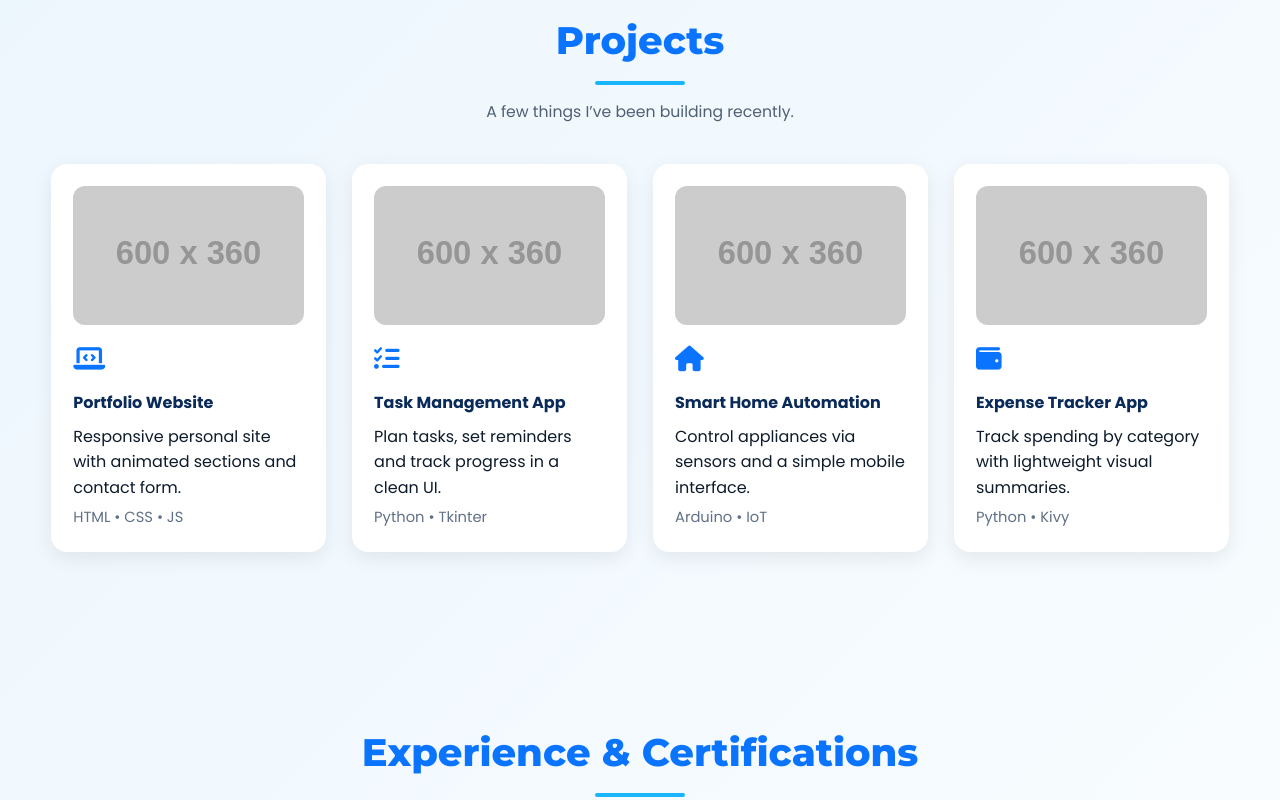
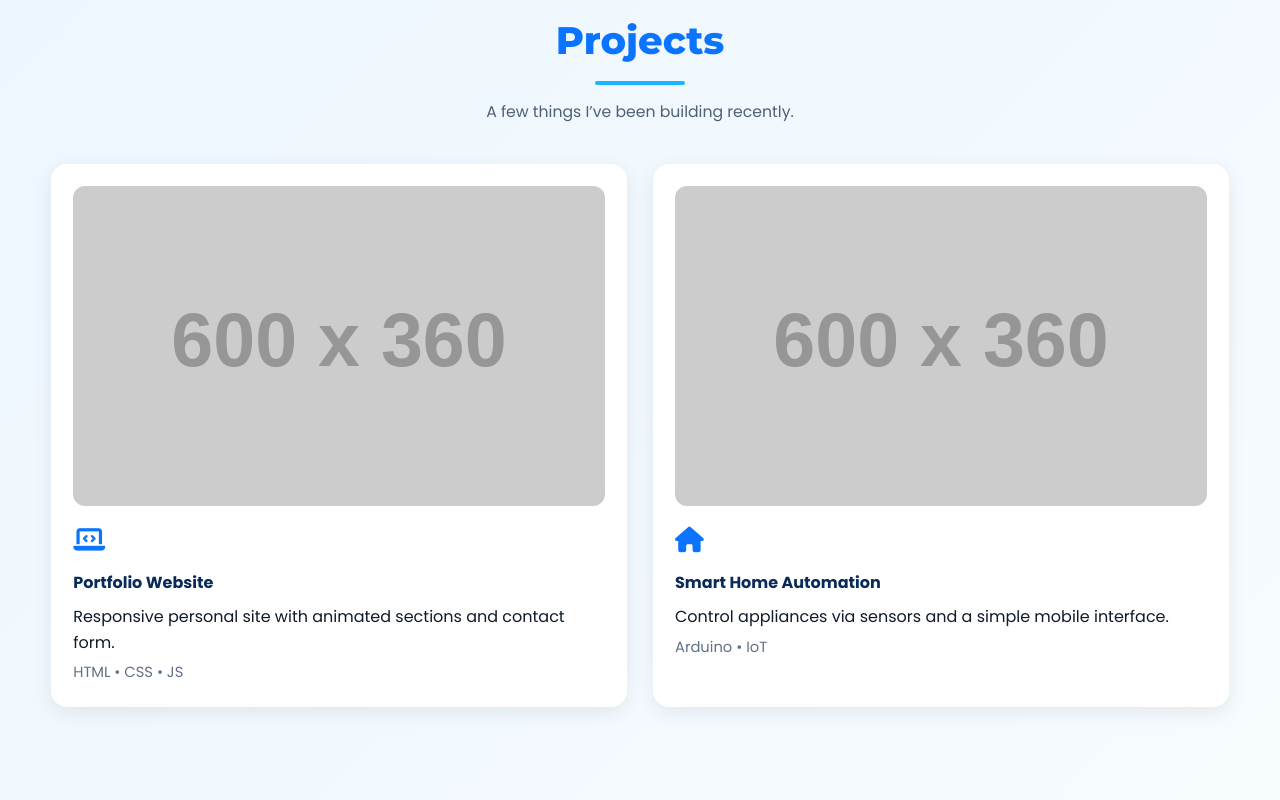
Before and after one commit to Saravanan180/Saravanan.github.io, a plain HTML site: page index.html in a window 1280 px wide. Shown: the part 1998-2798 px from the top of the page. Drawn offline with Linux system fonts and the light colour scheme; placeholder pictures from the web are drawn by us.

Commit message:
Update index.html

```diff
--- a/index.html
+++ b/index.html
@@ -252,7 +252,7 @@
         </div>
       </div>
       <div style="display:grid; place-items:center;">
-        <img src="https://via.placeholder.com/420x320/0a74ff/ffffff?text=Profile" alt="Saravanan K" class="profile-pic">
+        <img src="https://github.com/Saravanan180/Saravanan.github.io/blob/main/Saravanan%20K.jpg" alt="Saravanan K" class="profile-pic">
       </div>
     </div>
   </section>
@@ -348,25 +348,11 @@
           <div class="meta">HTML • CSS • JS</div>
         </div>
         <div class="card">
-          <img class="thumb" src="https://via.placeholder.com/600x360/5bc0de/ffffff?text=Task+App" alt="Task Management App preview">
-          <div class="icon"><i class="fas fa-tasks"></i></div>
-          <h4>Task Management App</h4>
-          <p>Plan tasks, set reminders and track progress in a clean UI.</p>
-          <div class="meta">Python • Tkinter</div>
-        </div>
-        <div class="card">
           <img class="thumb" src="https://via.placeholder.com/600x360/19b5fe/ffffff?text=IoT+Automation" alt="Smart Home Automation preview">
           <div class="icon"><i class="fas fa-home"></i></div>
           <h4>Smart Home Automation</h4>
           <p>Control appliances via sensors and a simple mobile interface.</p>
           <div class="meta">Arduino • IoT</div>
-        </div>
-        <div class="card">
-          <img class="thumb" src="https://via.placeholder.com/600x360/0a74ff/ffffff?text=Expense+Tracker" alt="Expense Tracker App preview">
-          <div class="icon"><i class="fas fa-wallet"></i></div>
-          <h4>Expense Tracker App</h4>
-          <p>Track spending by category with lightweight visual summaries.</p>
-          <div class="meta">Python • Kivy</div>
         </div>
       </div>
     </div>
@@ -455,7 +441,7 @@
                         <a href="https://www.linkedin.com/in/saravanan-k-8a0374334/" target="_blank" title="LinkedIn"><i class="fab fa-linkedin-in"></i></a>
 
                     </div>
-                     <a href="Saravanan K -Resume.pdf" download class="btn btn-primary" style="margin-top: 20px;">
+                     <a href="https://github.com/Saravanan180/Saravanan.github.io/blob/main/Saravanan%20K%20-%20Resume.pdf" download class="btn btn-primary" style="margin-top: 20px;">
                         Download Resume <i class="fas fa-download"></i>
                     </a>
                 </div>
```
